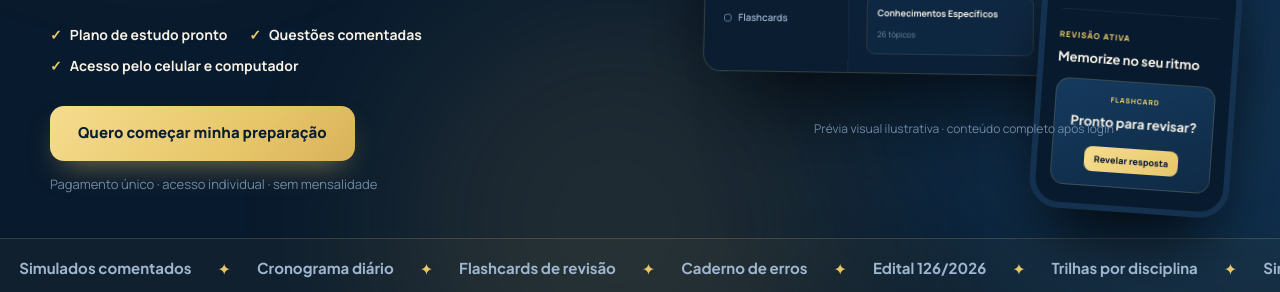
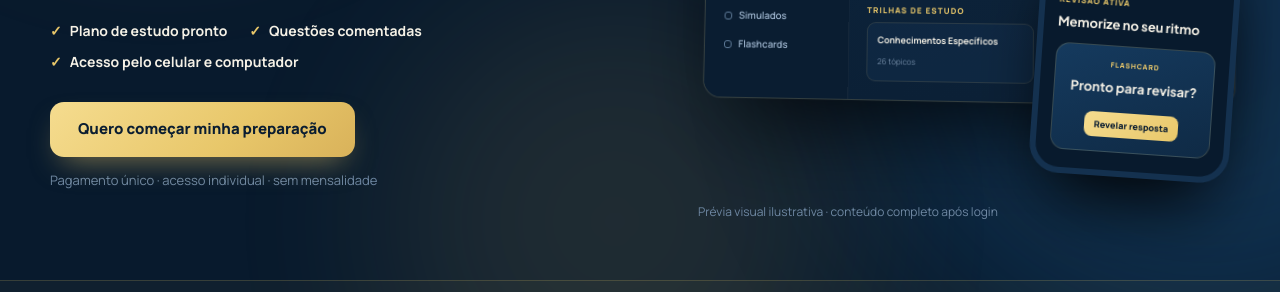
Before and after one commit to pegarsalathales1-hub/mapa-da-aprovacao, a plain HTML site: page lp.html in a window 1280 px wide. Shown: the part 508-800 px from the top of the page. Drawn offline with Linux system fonts and the light colour scheme.

Commit message:
Add files via upload

```diff
--- a/lp.css
+++ b/lp.css
@@ -232,6 +232,6 @@ em{font-style:normal;background:linear-gradient(90deg,var(--ouro-2),var(--ouro))
 .chip:hover{transform:translateY(-6px) scale(1.04);border-color:rgba(232,199,106,.5);box-shadow:0 30px 50px -14px rgba(0,0,0,.7),0 0 32px -6px rgba(232,199,106,.35)}
 .chip:hover span{box-shadow:0 0 18px rgba(232,199,106,.6)}
 
-/* nota da prévia logo acima da faixa de frases */
-.mockup .preview-note{position:relative;left:auto;right:auto;bottom:auto;margin-top:44px;text-align:center}
-.hero{padding-bottom:40px}
+/* nota da prévia: só na área à esquerda do celular, logo acima da faixa de frases */
+.mockup .preview-note{position:absolute;left:0;right:auto;top:auto;width:calc(100% - 230px);bottom:-58px;margin:0;text-align:left}
+.hero{padding-bottom:90px}
```
